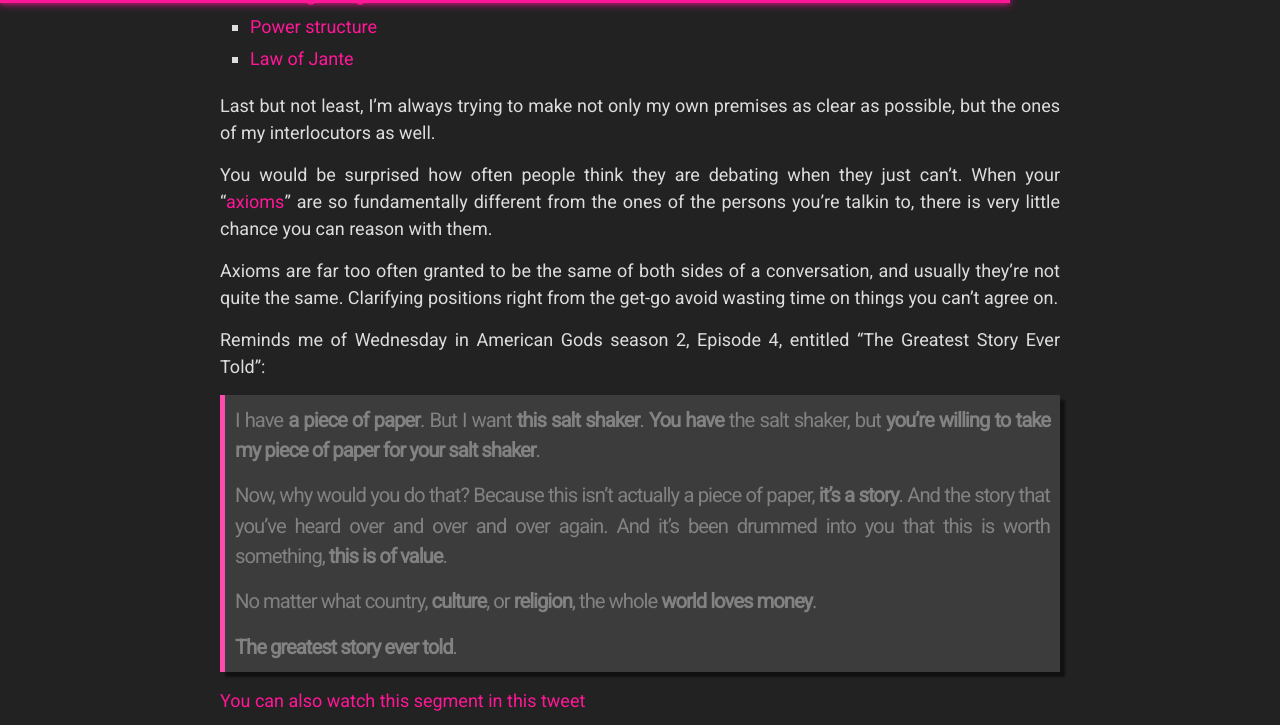
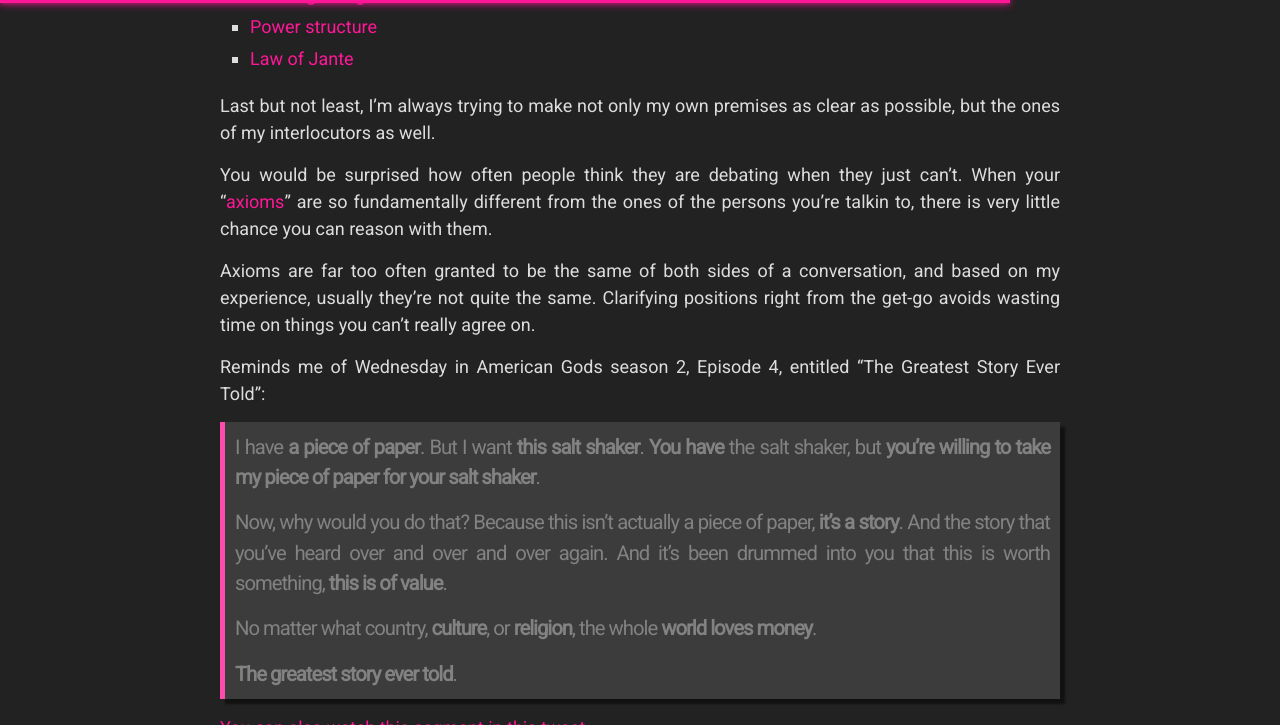
Before and after one commit to mary-perret-1986/kerry-perret.github.io, a Jekyll site: the page built from _posts/2021-08-11-my-communication-style-and-emojigraphy.md, in a window 1280 px wide and 900 px high, scrolled down 3070 px, cut to the strip 0-725 px from the top of the window. Built offline with Jekyll 4.4.1, drawn with Linux system fonts in a browser that asks for light colours; nearby versions of some CDN libraries; comment, search, counter and statistics services are not loaded.

Commit message:
My Communication Style and Emojigraphy

```diff
--- a/_posts/2021-08-11-my-communication-style-and-emojigraphy.md
+++ b/_posts/2021-08-11-my-communication-style-and-emojigraphy.md
@@ -82,7 +82,7 @@
 
 You would be surprised how often people think they are debating when they just can't. When your "[axioms](https://en.wikipedia.org/wiki/Axiom)" are so fundamentally different from the ones of the persons you're talkin to, there is very little chance you can reason with them.
 
-Axioms are far too often granted to be the same of both sides of a conversation, and usually they're not quite the same. Clarifying positions right from the get-go avoid wasting time on things you can't agree on.
+Axioms are far too often granted to be the same of both sides of a conversation, and based on my experience, usually they're not quite the same. Clarifying positions right from the get-go avoids wasting time on things you can't really agree on.
 
 Reminds me of Wednesday in American Gods season 2, Episode 4, entitled "The Greatest Story Ever Told":
 
```
